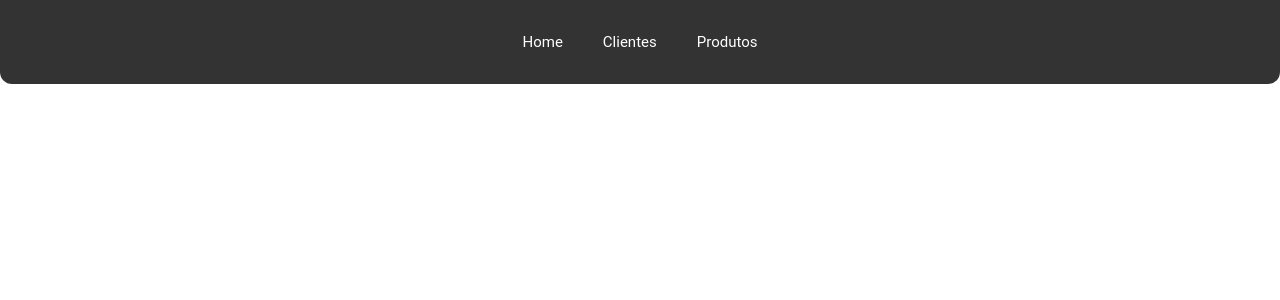
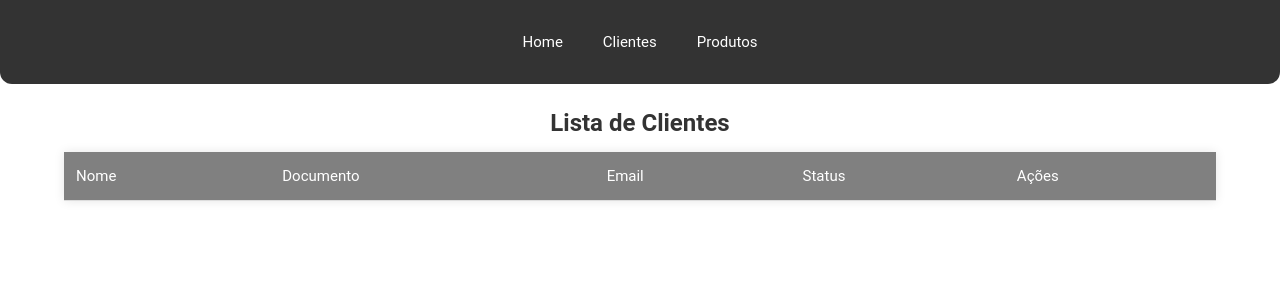
Before and after one commit to victorbeppler/App-Client-Management, a Vue app: page / in a window 1280 px wide. Shown: the top 300 px of the page. Built offline with nearby package versions, Linux system fonts and the light colour scheme.

Commit message:
:recycle: refactor customers layout and style

```diff
--- a/src/router/index.ts
+++ b/src/router/index.ts
@@ -3,7 +3,7 @@ import RegisterProductView from '../views/product/RegisterProductView.vue'
 import SeeProductsView from '../views/product/SeeProductsView.vue'
 
 import RegisterCustomerView from '../views/customer/RegisterCustomerView.vue'
-import SeeCustomerView from '../views/customer/SeeCustomerVIew.vue'
+import SeeCustomerView from '../views/customer/Customers.vue'
 import EditCustomerView from '../views/customer/EditCustomerView.vue'
 
 const router = createRouter({
@@ -25,7 +25,7 @@ const router = createRouter({
       component: RegisterCustomerView
     },
     {
-      path: '/customers',
+      path: '/',
       name: 'customers',
       component: SeeCustomerView
     },
--- /dev/null
+++ b/src/views/customer/Customers.vue
@@ -0,0 +1,148 @@
+<template>
+  <div class="wrapper">
+    <table>
+      <caption>
+        Lista de Clientes
+      </caption>
+      <thead>
+        <tr>
+          <th>Nome</th>
+          <th>Documento</th>
+          <th>Email</th>
+          <th>Status</th>
+          <th>Ações</th>
+        </tr>
+      </thead>
+      <tbody>
+        <tr v-for="customer in customers" :key="customer.id">
+          <td>{{ customer.name }}</td>
+          <td>{{ customer.document }}</td>
+          <td>{{ customer.email }}</td>
+          <td>
+            <div v-if="customer.active">
+              <div class="circleActive" />
+              Ativo
+            </div>
+            <div v-else>
+              <div class="circleRed" />
+              Inativo
+            </div>
+          </td>
+          <td>
+            <button class="btn btn-edit" @click="editCustomer(customer.id)">Editar</button>
+            <button class="btn btn-delete" @click="deleteCustomer(customer.id)">Excluir</button>
+          </td>
+        </tr>
+      </tbody>
+    </table>
+  </div>
+</template>
+
+<script>
+export default {
+  data() {
+    return {
+      customers: []
+    }
+  },
+  methods: {
+    loadCustomers() {
+      this.customers = JSON.parse(localStorage.getItem('customers')) || []
+    },
+    editCustomer(customerId) {
+      this.$router.push({
+        name: 'edit-customer',
+        params: {
+          id: customerId
+        }
+      })
+    },
+    deleteCustomer(customerId) {
+      this.customers = this.customers.filter((customer) => customer.id !== customerId)
+      localStorage.setItem('customers', JSON.stringify(this.customers))
+    }
+  },
+  mounted() {
+    this.loadCustomers()
+  }
+}
+</script>
+
+<style>
+.wrapper {
+  display: flex;
+  flex-direction: column;
+  align-items: center;
+  justify-content: center;
+  width: 100%;
+  margin-top: 20px;
+}
+
+table {
+  width: 90%;
+  border-collapse: collapse;
+  margin: auto;
+  box-shadow: 0 0 10px rgba(0, 0, 0, 0.1);
+}
+
+caption {
+  margin-bottom: 10px;
+  font-size: 24px;
+  font-weight: bold;
+  color: #333;
+}
+
+th,
+td {
+  padding: 12px;
+  text-align: left;
+  border-bottom: 1px solid #ddd;
+}
+
+th {
+  background-color: gray;
+  color: white;
+}
+
+tr:hover {
+  background-color: #f5f5f5;
+}
+
+.btn {
+  border: none;
+  border-radius: 5px;
+  padding: 5px 10px;
+  cursor: pointer;
+  font-size: 16px;
+}
+
+.btn-edit {
+  background-color: yellow;
+  color: #333;
+}
+
+.btn-delete {
+  background-color: red;
+  color: white;
+}
+
+.btn-edit:hover,
+.btn-delete:hover {
+  opacity: 0.8;
+}
+
+.circleActive {
+  display: inline-block;
+  width: 10px;
+  height: 10px;
+  border-radius: 50%;
+  background: green;
+}
+.circleRed {
+  display: inline-block;
+  width: 10px;
+  height: 10px;
+  border-radius: 50%;
+  background: red;
+}
+</style>
--- a/src/views/customer/SeeCustomerView.vue
+++ /dev/null
@@ -1,81 +0,0 @@
-<template>
-  <div>
-    <table>
-      <caption>
-        Lista de Clientes
-      </caption>
-      <thead>
-        <tr>
-          <th>Nome</th>
-          <th>Documento</th>
-          <th>Email</th>
-          <th>Telefone</th>
-          <th>Status</th>
-          <th>Ações</th>
-        </tr>
-      </thead>
-      <tbody>
-        <tr v-for="customer in customers" :key="customer.id">
-          <td>{{ customer.name }}</td>
-          <td>{{ customer.document }}</td>
-          <td>{{ customer.email }}</td>
-          <td>{{ customer.phone }}</td>
-          <td>{{ customer.active ? 'Ativo' : 'Inativo' }}</td>
-          <td>
-            <button @click="editCustomer(customer.id)">Editar</button>
-            <button @click="deleteCustomer(customer.id)">Excluir</button>
-          </td>
-        </tr>
-      </tbody>
-    </table>
-  </div>
-</template>
-
-<script>
-export default {
-  data() {
-    return {
-      customers: []
-    }
-  },
-  methods: {
-    loadCustomers() {
-      this.customers = JSON.parse(localStorage.getItem('customers')) || []
-    },
-    editCustomer(customerId) {
-      this.$router.push({
-        name: 'edit-customer',
-        params: {
-          id: customerId
-        }
-      })
-    },
-    deleteCustomer(customerId) {
-      this.customers = this.customers.filter((customer) => customer.id !== customerId)
-      localStorage.setItem('customers', JSON.stringify(this.customers))
-    }
-  },
-  mounted() {
-    this.loadCustomers()
-  }
-}
-</script>
-
-<style>
-table {
-  width: 100%;
-  border-collapse: collapse;
-}
-th,
-td {
-  border: 1px solid #ddd;
-  padding: 8px;
-  text-align: left;
-}
-th {
-  color: white;
-}
-td {
-  color: white;
-}
-</style>
```
